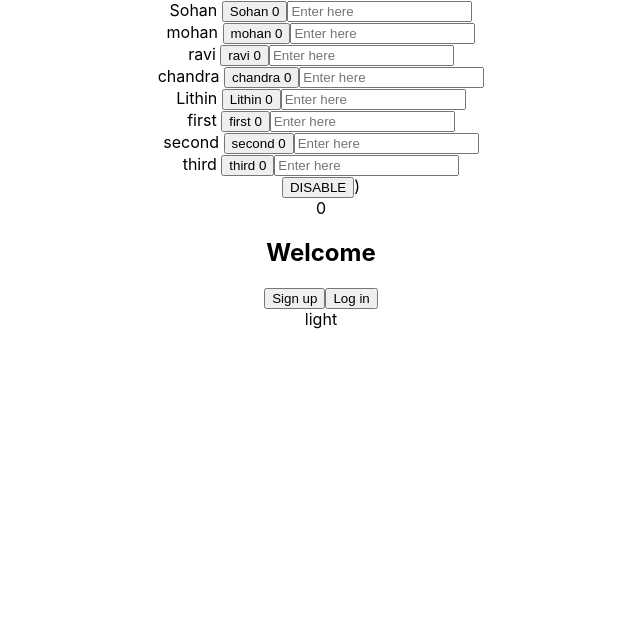
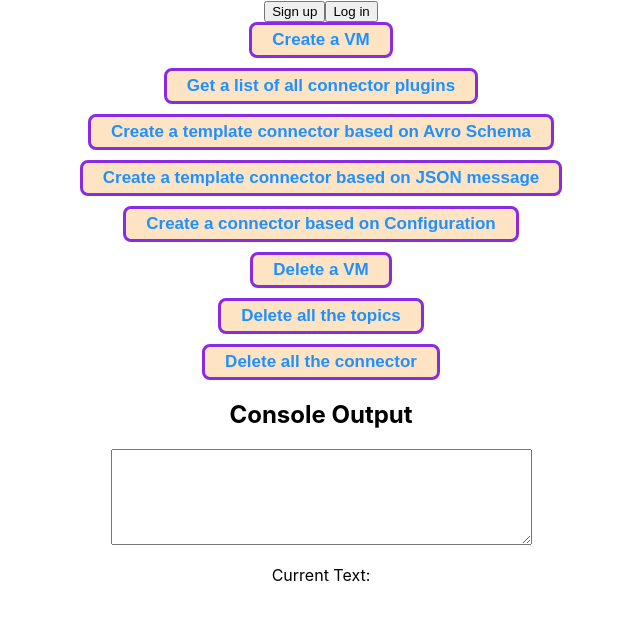
Before and after one commit to Lithin87/reactstudy, a React (Create React App) app: page / in a window 1280 px wide. Shown: the top 620 px of the page, without its empty margins (319-959 px from the left). Built offline with nearby package versions, Linux system fonts and the light colour scheme.

Commit message:
working menu option optimized

```diff
--- a/src/App.css
+++ b/src/App.css
@@ -1,3 +1,13 @@
 .App1 {
     text-align: center;
   }
+
+  .form-group {
+    margin-bottom: 10px;
+  }
+
+  label {
+    display: block;
+    font-weight: bold;
+    color:blueviolet;
+  }
--- a/src/App.js
+++ b/src/App.js
@@ -7,19 +7,25 @@ import Main from './Components/Main'
 
 function App() {
 
-  let [ blr, setBlr]  = useState(0);
+  let [ active, setActive]  = useState({field1 : false,
+    field2 : false,
+    field3 : false,
+    field4 : false,
+    field5 : false,
+    field6 : false,
+    field7 : false,
+    field8 : false});
   let [ disableStatus, setDisableStatus]  = useState(false);
 
- const themes = {
-     num: blr,
-     disablestatus : disableStatus,
-     upnd : (step) => { setBlr(blr+step) },
+ const activeCtx = {
+     active: active,
+     setActive : setActive,
      disableToggle : () => {  setDisableStatus(!disableStatus)}
  };
 
   return (
     <div className="App1">
-    <AuthContext.Provider value={themes}>
+    <AuthContext.Provider value={activeCtx}>
 
     <Main/>
     </AuthContext.Provider>
--- a/src/Components/ButtonJ.js
+++ /dev/null
@@ -1,15 +0,0 @@
-import ThemeContext from "../Contexts/theme-context";
-import { useContext } from "react";
-
-function ButtonJ({ children }) {
-    const theme = useContext(ThemeContext);
-    const className = 'button-' + theme;
-    return (
-      <button className={className}>
-        {children}
-      </button>
-    );
-  }
-
-
-export default ButtonJ;
--- /dev/null
+++ b/src/Components/ConsoleOutput.js
@@ -0,0 +1,25 @@
+import React, { useState } from 'react';
+
+function ConsoleOutput() {
+  const [text, setText] = useState('');
+
+  const handleInputChange = (event) => {
+    setText(event.target.value);
+  };
+
+  return (
+    <div>
+      <h2>Console Output</h2>
+      <textarea
+        value={text}
+        onChange={handleInputChange}
+        rows={6} // You can adjust the number of rows
+        cols={50} // You can adjust the number of columns
+      />
+      <p>Current Text:</p>
+      <pre>{text}</pre>
+    </div>
+  );
+}
+
+export default ConsoleOutput;
--- a/src/Components/Form.js
+++ b/src/Components/Form.js
@@ -1,21 +1,12 @@
-import Panel from "./Panel";
-import ButtonJ from "./ButtonJ";
-import { useContext } from "react";
-import ThemeContext from '../Contexts/theme-context';
 
 
 function Form({ children }) {
 
-  let ctx = useContext(ThemeContext);
 
     return (
       <>
-      <Panel title="Welcome">
-        <ButtonJ>Sign up</ButtonJ>
-        <ButtonJ>Log in</ButtonJ>
-      </Panel>
-      <label> {ctx}</label>
-
+        <button>Sign up</button>
+        <button>Log in</button>
       </>
     );
   }
--- /dev/null
+++ b/src/Components/LabelOption.js
@@ -0,0 +1,38 @@
+
+// import React, { useState } from 'react';
+import AuthContext from '../Contexts/app-context';
+import { useContext } from 'react';
+
+function LabelOption({ children , htmlFor}) {
+
+
+   const ctx = useContext(AuthContext);
+
+    const handleClick = () => { ctx.setActive( { ...(Object.fromEntries(Object.keys(ctx.active).map((key) => [key, false]))), [htmlFor] : !ctx.active[htmlFor] } )};
+    console.log(ctx.active);
+
+    // axios.get(apiUrl)
+    // .then(response => setData(response.data))
+    // .catch(error => console.error('Error fetching data:', error));
+
+
+    const buttonStyle = {
+        backgroundColor : (ctx.active[htmlFor] === false) ?  'bisque' : 'green' ,
+        color: (ctx.active[htmlFor] === false) ? 'dodgerblue' : 'white',
+        border: (ctx.active[htmlFor] === false) ? '3px solid blueviolet' : '1px solid green' ,
+        padding: '5px 20px',
+        borderRadius: '8px',
+        cursor: 'pointer',
+        fontWeight : 'bold',
+        fontSize: '17px'
+      }
+
+
+    return (
+      <>
+      <button  style={buttonStyle}  onClick={handleClick}>{ children } </button>
+      </>
+    );
+  }
+
+export default LabelOption;
--- a/src/Components/Main.js
+++ b/src/Components/Main.js
@@ -1,36 +1,24 @@
 
-import Button from './Button'
-import { useContext } from 'react';
-import AuthContext from '../Contexts/app-context';
+import ConsoleOutput from './ConsoleOutput';
 import Form from './Form';
+import SixLabelForm from './SixLabelForm';
 import ThemeContext from '../Contexts/theme-context';
 
 
 function Main() {
 
-  const jk = ["Sohan","mohan", "ravi","chandra","Lithin"]
-  const object = {
-    first: 1,
-    second: 2,
-    third: 3,
-  };
 
-let ctx = useContext(AuthContext);
 const theme = "light";
 
   return (
     <div>
 
-     {  jk.map( s => (<Button> {s} </Button>) ) }
-     {  Object.keys(object).map( s => (<Button> {s} </Button>)  ) }
-
-     <button onClick={ctx.disableToggle} > DISABLE </button>)
-     <br></br>
-     <label> {ctx.num}</label>
-
      <ThemeContext.Provider value={theme}>
      <Form/>
      </ThemeContext.Provider>
+
+     <SixLabelForm />
+     <ConsoleOutput/>
 
     </div>
   );
--- a/src/Components/Panel.js
+++ /dev/null
@@ -1,15 +0,0 @@
-import ThemeContext from "../Contexts/theme-context";
-import { useContext } from "react";
-
-function Panel({ title, children }) {
-    const theme = useContext(ThemeContext);
-    const className = 'panel-' + theme;
-    return (
-      <section className={className}>
-        <h1>{title}</h1>
-        {children}
-      </section>
-    )
-  }
-
-  export default Panel;
--- /dev/null
+++ b/src/Components/SixLabelForm.js
@@ -0,0 +1,43 @@
+import React from 'react';
+import LabelOption from './LabelOption';
+const SixLabelOptionForm = () => {
+  return (
+    <div>
+
+        <div className="form-group">
+          <LabelOption htmlFor="field1">Create a VM</LabelOption>
+        </div>
+
+        <div className="form-group">
+          <LabelOption htmlFor="field2">Get a list of all connector plugins</LabelOption>
+        </div>
+
+        <div className="form-group">
+          <LabelOption htmlFor="field3">Create a template connector based on Avro Schema</LabelOption>
+        </div>
+
+        <div className="form-group">
+          <LabelOption htmlFor="field4">Create a template connector based on JSON message</LabelOption>
+        </div>
+
+        <div className="form-group">
+          <LabelOption htmlFor="field5">Create a connector based on Configuration</LabelOption>
+        </div>
+
+        <div className="form-group">
+          <LabelOption htmlFor="field6">Delete a VM</LabelOption>
+        </div>
+
+        <div className="form-group">
+          <LabelOption htmlFor="field7">Delete all the topics</LabelOption>
+        </div>
+
+        <div className="form-group">
+          <LabelOption htmlFor="field8">Delete all the connector</LabelOption>
+        </div>
+
+    </div>
+  );
+};
+
+export default SixLabelOptionForm;
```
Also changed, not shown: 1 other file (tests, documents, lock files or other folders).
